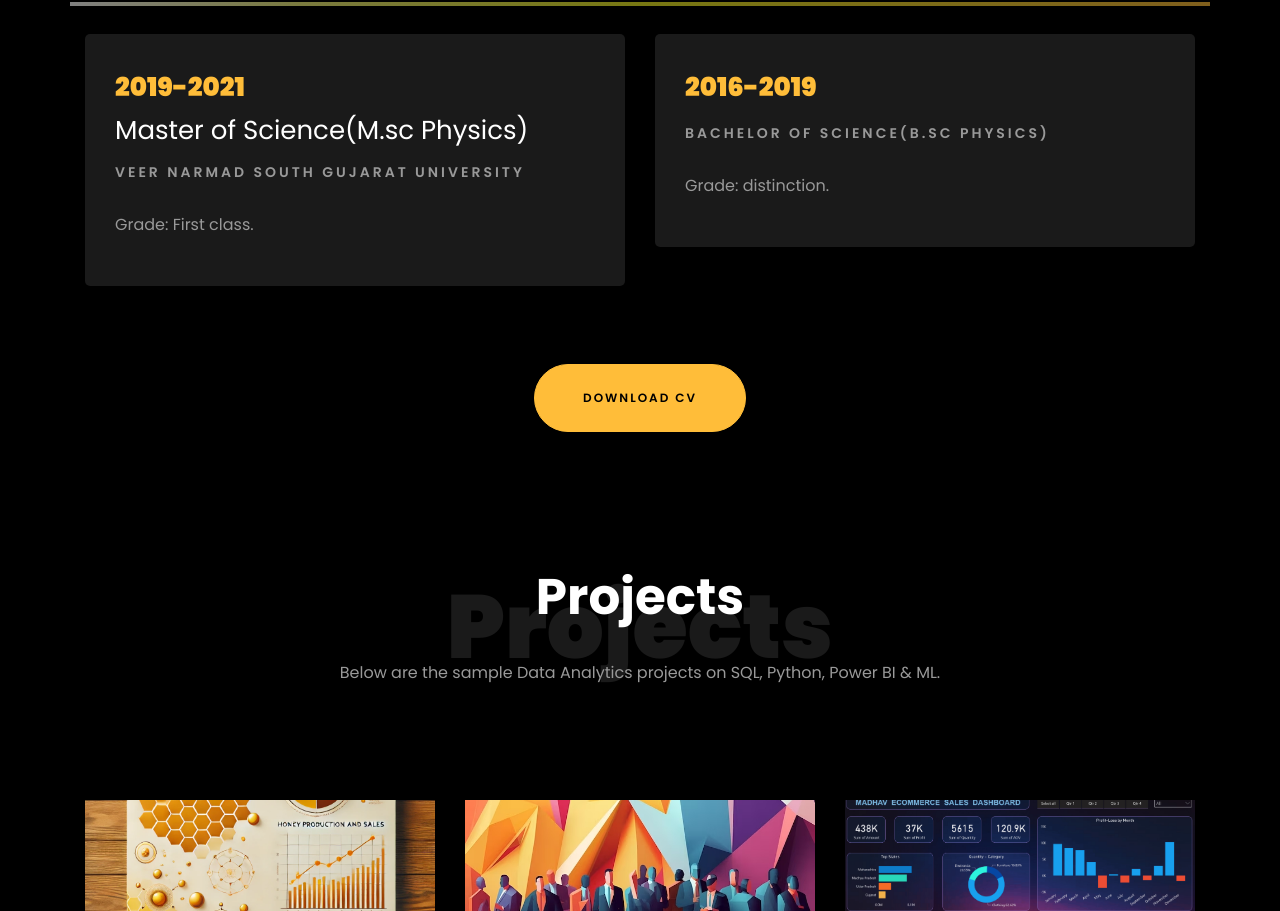
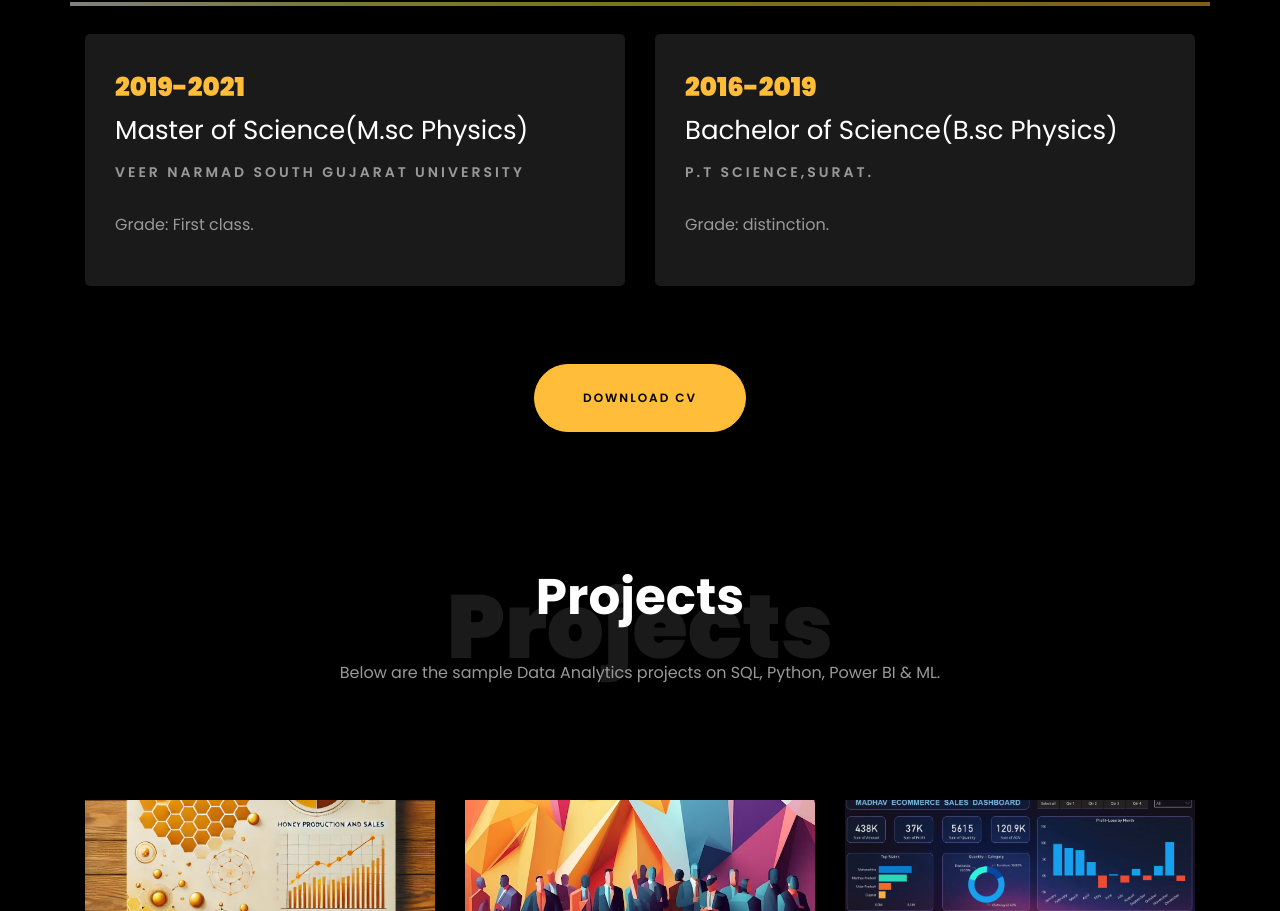
Before and after one commit to avanishah111/avanibshah.github.io, a plain HTML site: page index.html in a window 1280 px wide. Shown: the part 2671-3582 px from the top of the page. Drawn offline with Linux system fonts and the light colour scheme; files whose address does not match are found by name.

Commit message:
Update index.html

```diff
--- a/index.html
+++ b/index.html
@@ -374,8 +374,8 @@
 			<div class="col-md-6">
 				<div class="resume-wrap ftco-animate">
 					<span class="date">2016-2019</span>
-					<h2></h2>
-					<span class="position">Bachelor of Science(B.sc Physics)</span>
+					<h2>Bachelor of Science(B.sc Physics)</h2>
+					<span class="position">P.T Science,Surat.</span>
 					<p class="mt-4">Grade: distinction.</p>
 				</div>
 			</div>
```
